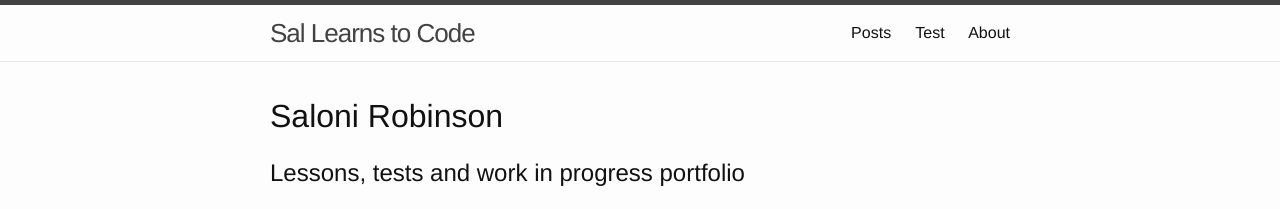
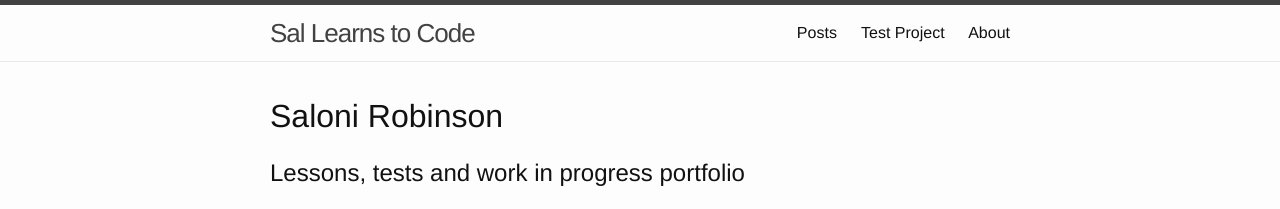
Before and after one commit to saloni1990/saloni1990.github.io, a Jekyll site: the page built from index.html, in a window 1280 px wide. Shown: the top 209 px of the page. Built offline with Jekyll 4.4.1, drawn with Linux system fonts in a browser that asks for light colours.

Commit message:
Update header.html

```diff
--- a/_includes/header.html
+++ b/_includes/header.html
@@ -17,7 +17,7 @@
         {% for my_page in site.pages %}
           {% if my_page.title %}
            <a class="page-link" href="/posts">Posts</a>
-            <a class="page-link" href="/test/">Test</a>
+            <a class="page-link" href="/test/">Test Project</a>
            <a class="page-link" href="{{ my_page.url | prepend: site.baseurl }}">{{ my_page.title }}</a>
           {% endif %}
         {% endfor %}
```
